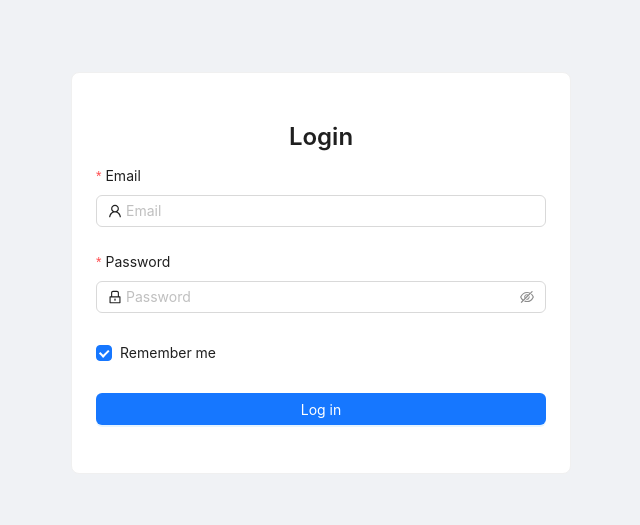
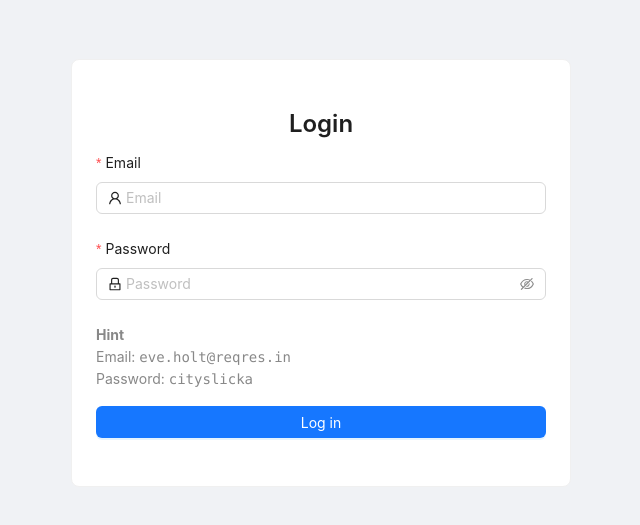
Before and after one commit to yukisedhu73/userlist-redux, a React (Create React App) app: page /login in a window 1280 px wide. Shown: the part 127-652 px from the top of the page, without its empty margins (319-959 px from the left). Built offline with nearby package versions, Linux system fonts and the light colour scheme.

Commit message:
fatal: add hint in login

```diff
--- a/src/pages/Login.tsx
+++ b/src/pages/Login.tsx
@@ -1,5 +1,5 @@
 import React, { useEffect, useRef } from 'react';
-import { Button, Checkbox, Form, Input, Typography, message, Card } from 'antd';
+import { Button, Form, Input, Typography, message, Card } from 'antd';
 import { UserOutlined, LockOutlined } from '@ant-design/icons';
 import { useDispatch, useSelector } from 'react-redux';
 import { AppDispatch, RootState } from '../store/store';
@@ -63,6 +63,7 @@ const Login: React.FC = () => {
           >
             <Input
               placeholder="Email"
+              autoComplete="off"
               prefix={<UserOutlined />}
             />
           </Form.Item>
@@ -74,13 +75,20 @@ const Login: React.FC = () => {
           >
             <Input.Password
               placeholder="Password"
+              autoComplete="off"
               prefix={<LockOutlined />}
             />
           </Form.Item>
 
-          <Form.Item name="remember" valuePropName="checked">
+          {/* <Form.Item name="remember" valuePropName="checked">
             <Checkbox>Remember me</Checkbox>
-          </Form.Item>
+          </Form.Item> */}
+
+          <div style={{ marginBottom: 16, color: '#888' }}>
+            <strong>Hint</strong><br />
+            Email: <code>eve.holt@reqres.in</code><br />
+            Password: <code>cityslicka</code>
+          </div>
 
           <Form.Item>
             <Button type="primary" htmlType="submit" block loading={loading}>
```
